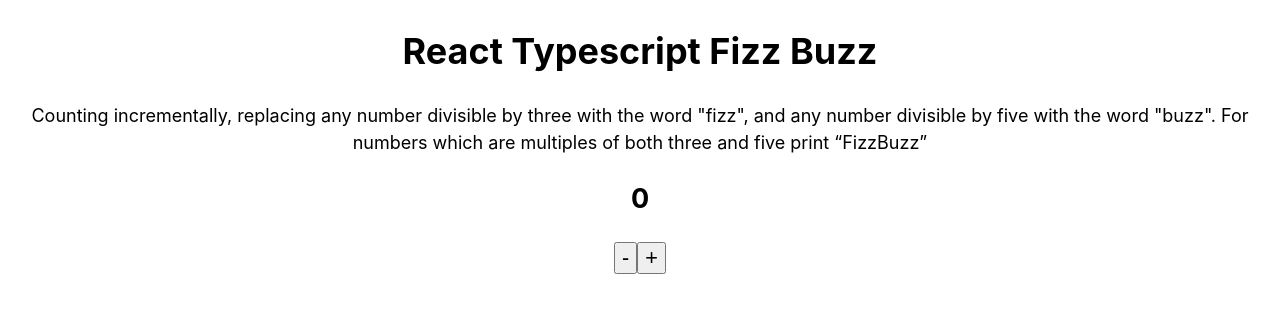
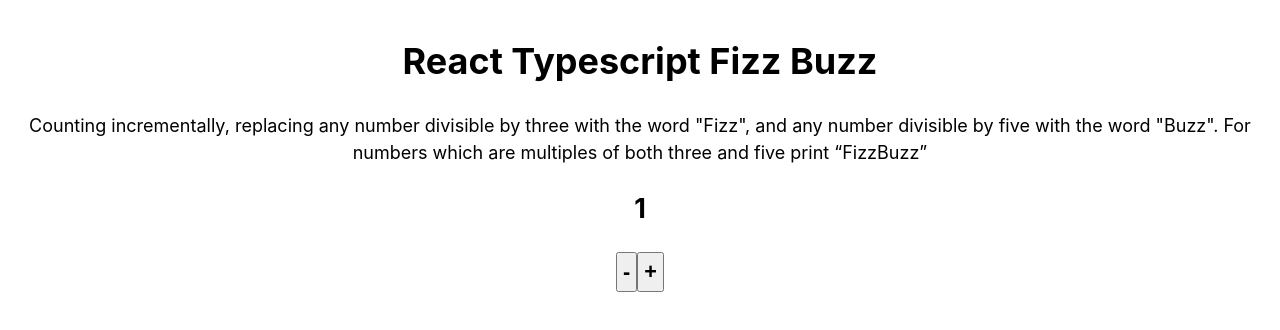
Before and after one commit to Sven-Lyco/react-ts-fizzbuzz, a React (Create React App) app: page / in a window 1280 px wide. Shown: the top 330 px of the page. Built offline with nearby package versions, Linux system fonts and the light colour scheme.

Commit message:
Add FizzBuzz Function

```diff
--- a/src/App.tsx
+++ b/src/App.tsx
@@ -1,27 +1,50 @@
-import React from 'react';
+import React, { useState } from 'react';
 import styled from 'styled-components';
 
 export default function App() {
+  let [count, setCount] = useState<number>(1);
+
+  const handleIncrement = (): void => {
+    setCount((count += 1));
+  };
+
+  const handleDecrement = (): void => {
+    if (count > 1) {
+      setCount((count -= 1));
+    }
+  };
+
   return (
-    <Wrapper>
+    <Main>
       <h1>React Typescript Fizz Buzz</h1>
       <p>
         Counting incrementally, replacing any number divisible by three with the
-        word "fizz", and any number divisible by five with the word "buzz". For
+        word "Fizz", and any number divisible by five with the word "Buzz". For
         numbers which are multiples of both three and five print “FizzBuzz”
       </p>
-      <h2>0</h2>
-      <button>-</button>
-      <button>+</button>
-    </Wrapper>
+      <h2>
+        {count % 15 === 0
+          ? 'FizzBuzz'
+          : count % 3 === 0
+          ? 'Fizz'
+          : count % 5 === 0
+          ? 'Buzz'
+          : count}
+      </h2>
+      <button onClick={handleDecrement}>-</button>
+      <button onClick={handleIncrement}>+</button>
+    </Main>
   );
 }
 
-const Wrapper = styled.div`
+const Main = styled.main`
+  padding: 10px;
   text-align: center;
 
   button {
     font-size: larger;
+    font-weight: bold;
     align-self: center;
+    padding: 5px;
   }
 `;
```
